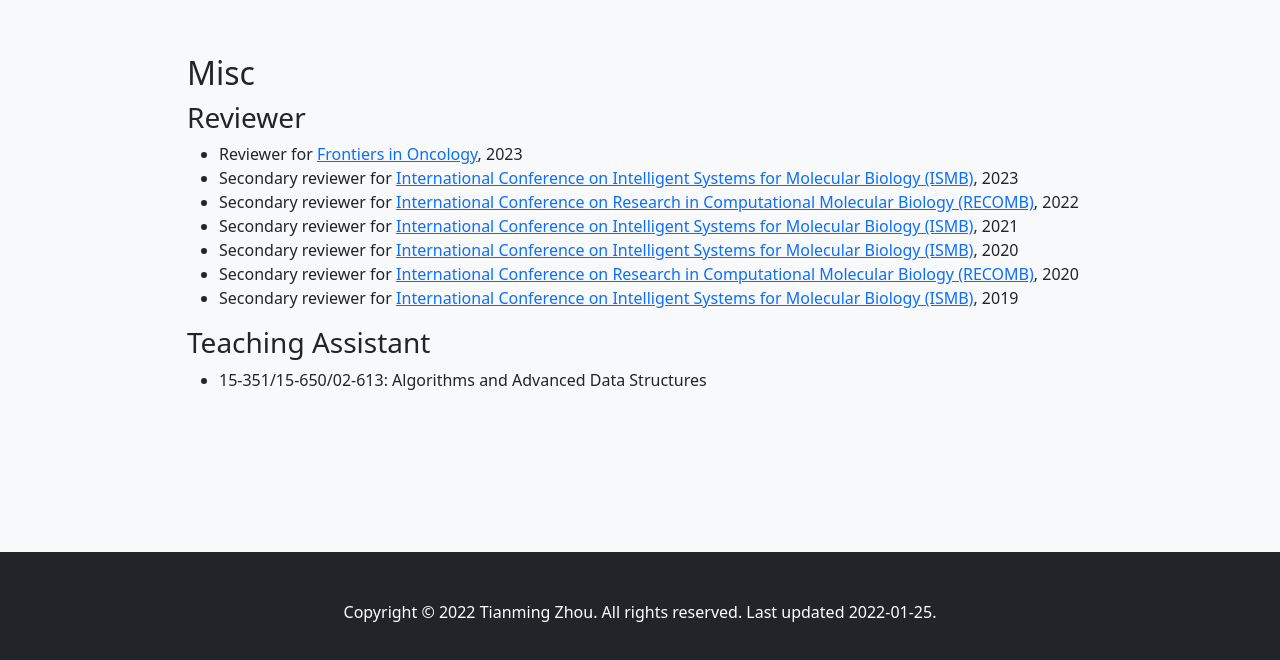
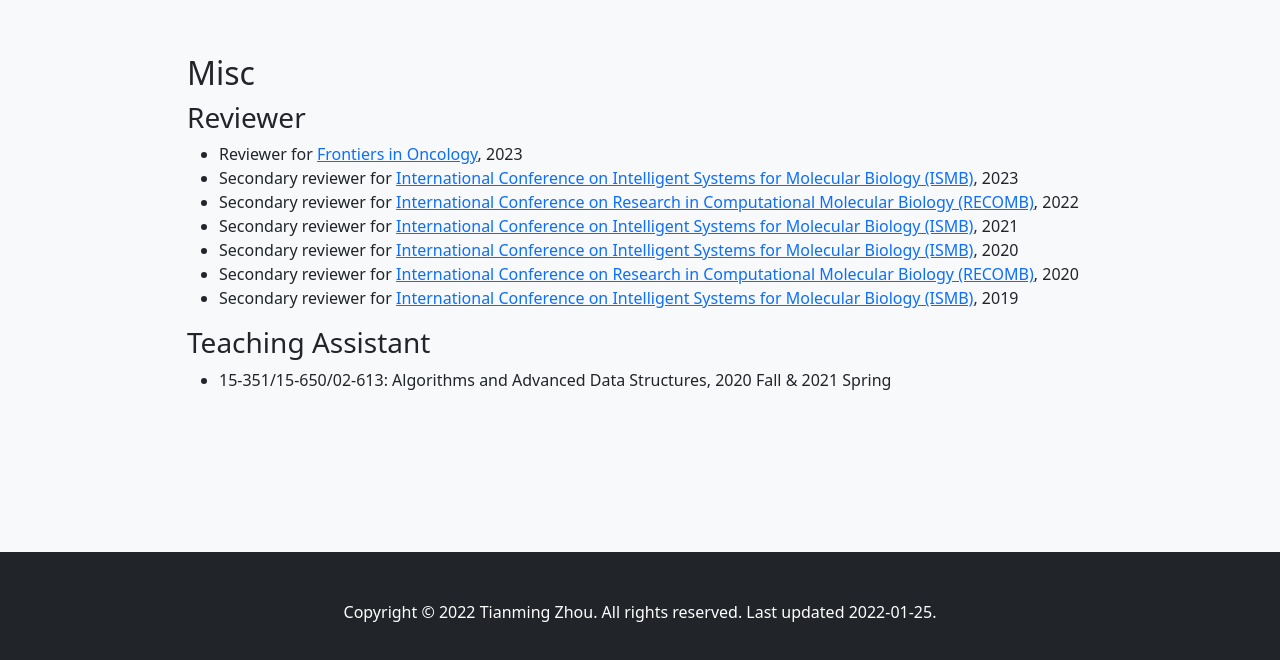
Before and after one commit to TianmingZhou/TianmingZhou.github.io, a plain HTML site: page index.html in a window 1280 px wide. Shown: the part 4367-5027 px from the top of the page. Drawn offline with nearby package versions, Linux system fonts and the light colour scheme; files whose address does not match are found by name.

Commit message:
Update index.html

```diff
--- a/index.html
+++ b/index.html
@@ -219,7 +219,7 @@
             </ul>
             <h3>Teaching Assistant</h3>
             <ul>
-                <li>15-351/15-650/02-613: Algorithms and Advanced Data Structures</li>
+                <li>15-351/15-650/02-613: Algorithms and Advanced Data Structures, 2020 Fall & 2021 Spring</li>
             </ul>
         </div></div></div>
     </section>
```
